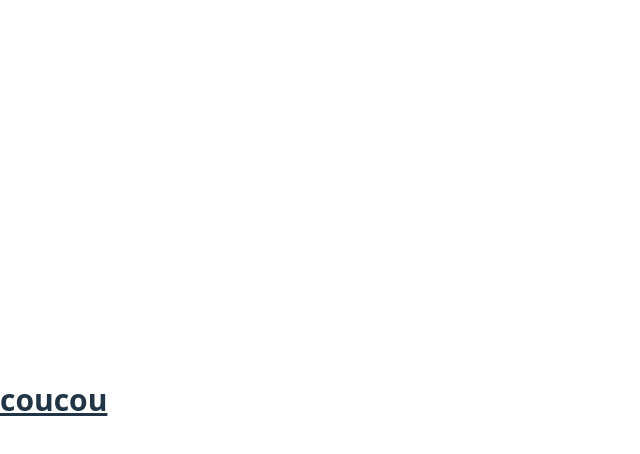
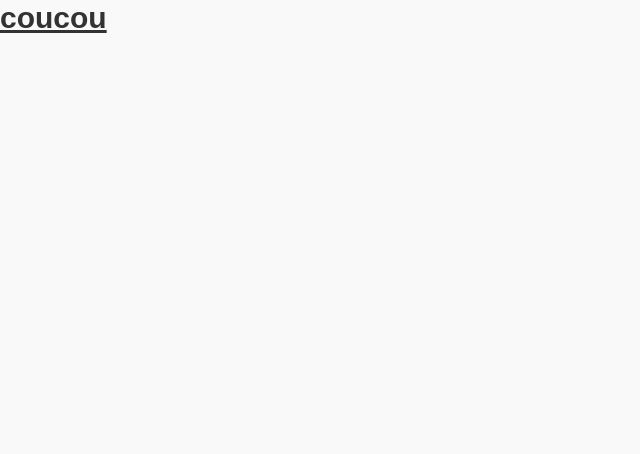
Before and after one commit to crhk/crhk.github.io, a React app: page / in a window 1280 px wide. Shown: the top 454 px of the page, without its empty margins (0-640 px from the left). Built offline with nearby package versions, Linux system fonts and the light colour scheme; the HTML template or start-up script is replaced by a standard one.

Commit message:
basic css

```diff
--- a/src/styles.css
+++ b/src/styles.css
@@ -1,70 +1,16 @@
 @import "tailwindcss";
 
-:root {
-  font-family: system-ui, Avenir, Helvetica, Arial, sans-serif;
-  line-height: 1.5;
-  font-weight: 400;
-
-  color-scheme: light dark;
-  color: rgba(255, 255, 255, 0.87);
-  background-color: #242424;
-
-  font-synthesis: none;
-  text-rendering: optimizeLegibility;
-  -webkit-font-smoothing: antialiased;
-  -moz-osx-font-smoothing: grayscale;
-}
-
-a {
-  font-weight: 500;
-  color: #646cff;
-  text-decoration: inherit;
-}
-a:hover {
-  color: #535bf2;
+/* Simple Reset */
+* {
+  margin: 0;
+  padding: 0;
+  box-sizing: border-box;
 }
 
 body {
-  margin: 0;
-  display: flex;
-  place-items: center;
-  min-width: 320px;
-  min-height: 100vh;
+  font-family: Arial, sans-serif;
+  font-size: 16px;
+  line-height: 1.5;
+  color: #333;
+  background-color: #f9f9f9;
 }
-
-h1 {
-  font-size: 3.2em;
-  line-height: 1.1;
-}
-
-button {
-  border-radius: 8px;
-  border: 1px solid transparent;
-  padding: 0.6em 1.2em;
-  font-size: 1em;
-  font-weight: 500;
-  font-family: inherit;
-  background-color: #1a1a1a;
-  cursor: pointer;
-  transition: border-color 0.25s;
-}
-button:hover {
-  border-color: #646cff;
-}
-button:focus,
-button:focus-visible {
-  outline: 4px auto -webkit-focus-ring-color;
-}
-
-@media (prefers-color-scheme: light) {
-  :root {
-    color: #213547;
-    background-color: #ffffff;
-  }
-  a:hover {
-    color: #747bff;
-  }
-  button {
-    background-color: #f9f9f9;
-  }
-}
```
